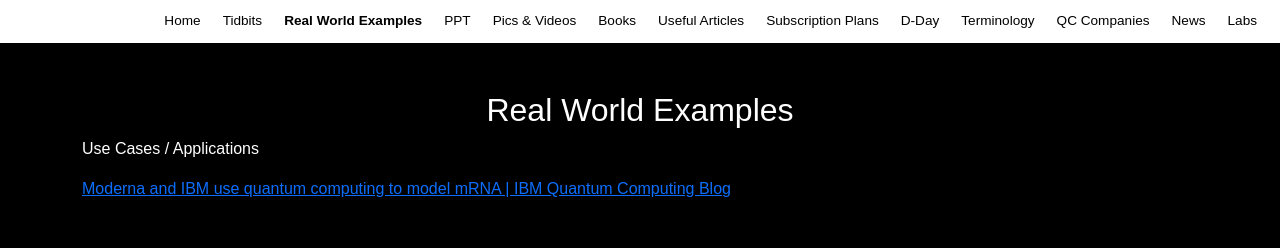
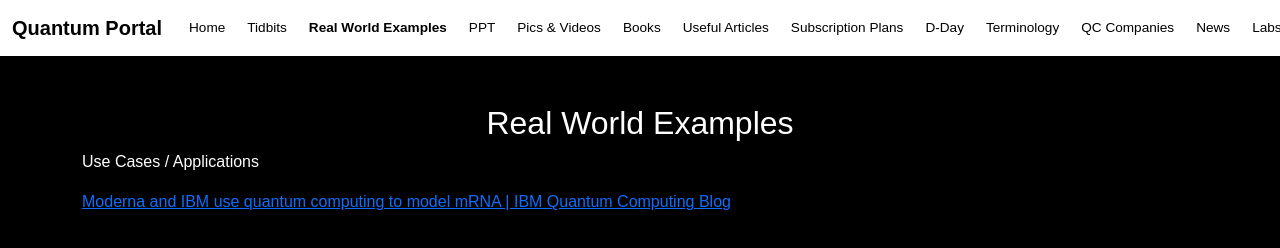
Before and after one commit to nudurumatinagajyothi/Quantum-computing, a plain HTML site: page realworld.html in a window 1280 px wide. Drawn offline with nearby package versions, Linux system fonts and the light colour scheme.

Commit message:
Update realworld.html

```diff
--- a/realworld.html
+++ b/realworld.html
@@ -9,31 +9,8 @@
 </head>
 <body>
   <!-- Navbar -->
-   <nav class="navbar navbar-expand-lg navbar-custom">
-    <div class="container-fluid">
-      <a class="navbar-brand fw-bold" href="index.html"></a>
-      <button class="navbar-toggler" type="button" data-bs-toggle="collapse" data-bs-target="#navbarNav">
-        <span class="navbar-toggler-icon"></span>
-      </button>
-      <div class="collapse navbar-collapse" id="navbarNav">
-        <ul class="navbar-nav ms-auto">
-          <li class="nav-item"><a class="nav-link " href="index.html">Home</a></li>
-          <li class="nav-item"><a class="nav-link" href="tidbits.html">Tidbits</a></li>
-          <li class="nav-item"><a class="nav-link active" href="realworld.html">Real World Examples</a></li>
-          <li class="nav-item"><a class="nav-link" href="ppt.html">PPT</a></li>
-          <li class="nav-item"><a class="nav-link" href="picsvideos.html">Pics & Videos</a></li>
-          <li class="nav-item"><a class="nav-link" href="books.html">Books</a></li>
-          <li class="nav-item"><a class="nav-link" href="articles.html">Useful Articles</a></li>
-          <li class="nav-item"><a class="nav-link" href="subscription.html">Subscription Plans</a></li>
-          <li class="nav-item"><a class="nav-link" href="dday.html">D-Day</a></li>
-          <li class="nav-item"><a class="nav-link" href="terminology.html">Terminology</a></li>
-          <li class="nav-item"><a class="nav-link" href="companies.html">QC Companies</a></li>
-          <li class="nav-item"><a class="nav-link" href="news.html">News</a></li>
-          <li class="nav-item"><a class="nav-link" href="labs.html">Labs</a></li>
-        </ul>
-      </div>
-    </div>
-  </nav>
+     <!-- ✅ Navbar will be loaded here -->
+  <script src="navbar.js"></script>
 
   <div class="container mt-5">
   <h2 class="text-center">Real World Examples</h2>
```
